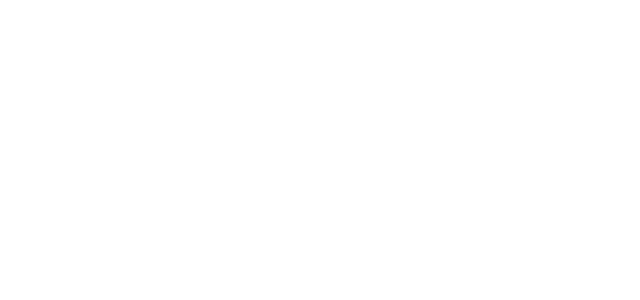
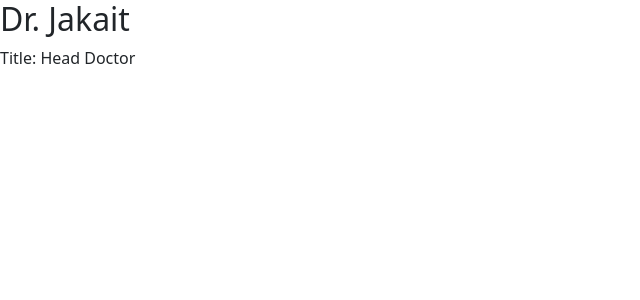
Before and after one commit to Marcelkibor/Cedar-Clinic, a React (Vite) app: page /our-team/1 in a window 1280 px wide. Before the commit this address had no page. Shown: the top 300 px of the page, without its empty margins (0-640 px from the left). Built offline with nearby package versions, Linux system fonts and the light colour scheme.

Commit message:
individual profile skeleton

```diff
--- a/src/App.tsx
+++ b/src/App.tsx
@@ -8,6 +8,7 @@ import AllServices from './components/Services/AllServices';
 import AboutUs from './components/AboutUs';
 import Contacts from './components/Contacts';
 import OurTeam from './components/OurTeam';
+import TeamSelect from './components/TeamSelect';
 
 function App() {
   return (
@@ -18,6 +19,7 @@ function App() {
         <Route path = '/about-us' element = {<AboutUs/>}/>
         <Route path='/contacts' element = {<Contacts/>}/>
         <Route path = '/our-team' element = {<OurTeam/>}/>
+        <Route path="/our-team/:id" element={<TeamSelect/>}/>
       </Routes>
     </Router>
   )
--- a/src/components/BulkItems/ClinicMembers.ts
+++ b/src/components/DataFiles/ClinicMembers.ts
@@ -1,5 +1,12 @@
 import Doc from '../../assets/doc.png'
-const clinicMembers = [
+type clinicMember = {
+    id:number,
+    name:string,
+    src:string,
+    title:string
+    divColor:string
+}
+const clinicMembers:clinicMember[] = [
 {id:1,name:'Dr. Jakait',src:Doc,title:'Head Doctor',divColor:'#55efc4'},
 {id:2,name:'Dr. Linda',src:Doc,title:'Doctor',divColor:'#55efc4'},
 {id:3,name:'Mr. Allan Waswa',src:Doc,title:'Lab Technician',divColor:'#55efc4'},
--- a/src/components/OurTeam.tsx
+++ b/src/components/OurTeam.tsx
@@ -1,8 +1,9 @@
-import { Card, Col, Row } from "react-bootstrap"
+import { Card, Col, NavLink, Row } from "react-bootstrap"
 import Navigation from "./Layouts/NavigationBar"
 import ServicesHeader from "./Services/ServicesHeader"
 import Doc from '../assets/doc.png'
-import clinicMembers from "./BulkItems/ClinicMembers"
+import clinicMembers from "./DataFiles/ClinicMembers"
+import Footer from "./Layouts/Footer"
 
 const OurTeam = () => {
   return (
@@ -13,7 +14,7 @@ const OurTeam = () => {
     <div style={{width:'600px',height:'350px', textAlign:'center'}}>
     <img src={Doc} style={{height:'100%',width:'100%'}}/>
     <div style={{marginTop:'15px'}}>
-    <h4>Dr Jakait</h4>
+    <h4><NavLink href = 'our-team/1'>Dr Jakait</NavLink></h4>
     <p>Head Doctor</p>
     </div>
     </div>
@@ -25,13 +26,16 @@ const OurTeam = () => {
                 <div>
                     <img style = {{width:'100%',height:'100%'}}src={item.src}/>
                 </div>
-                <div style={{paddingTop:'10px', backgroundColor:'white'}}>
-                    <h5>{item.name}</h5>
-                    <p>{item.title}</p>
+                <div style={{paddingTop:'10px', backgroundColor:'white',outline:'outline'}}>
+                <h6>
+                    <NavLink href = {`/our-team/${encodeURIComponent(item.id)}`}>{item.name}</NavLink>
+                </h6>
+                <p>{item.title}</p>
                 </div>
                 </div></Col>
             ))}
         </Row>
+        <Footer/>
     </div>
   )
 }
--- /dev/null
+++ b/src/components/TeamSelect.tsx
@@ -0,0 +1,35 @@
+// TeamSelect.js
+import React from "react";
+import { useParams } from "react-router-dom"; // Import useParams
+import clinicMembers from "./DataFiles/ClinicMembers";
+const TeamSelect = () => {
+  const { id } = useParams<{ id?: string }>(); // Provide type for id to handle undefined
+
+  // Check if the 'id' parameter is defined
+  if (!id) {
+    return <div>No team member selected</div>;
+  }
+
+  // Convert the 'id' parameter to a number using parseInt
+  const memberId = parseInt(id);
+
+  // Find the clinic member with the corresponding ID
+  const selectedMember = clinicMembers.find((item:any) => item.id === memberId);
+
+  // Render the profile details
+  return (
+    <div>
+      {selectedMember ? (
+        <div>
+          <h2>{selectedMember.name}</h2>
+          <p>Title: {selectedMember.title}</p>
+          {/* Add more profile details here */}
+        </div>
+      ) : (
+        <p>Team member not found</p>
+      )}
+    </div>
+  );
+};
+
+export default TeamSelect;
```
